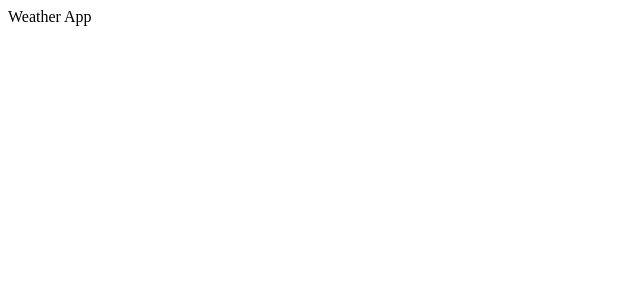
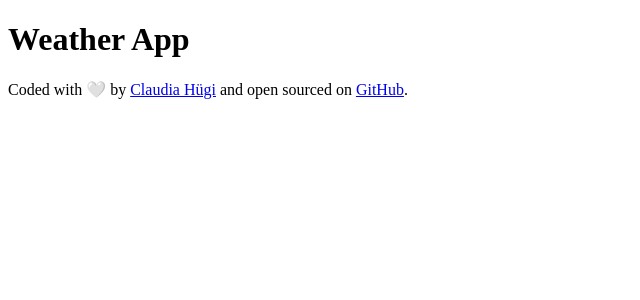
Before and after one commit to cloud-ya/react-weather-app, a React (Create React App) app: page / in a window 1280 px wide. Shown: the top 300 px of the page, without its empty margins (0-640 px from the left). Built offline with nearby package versions, Linux system fonts and the light colour scheme.

Commit message:
Added footer with portfolio and GitHub repo

```diff
--- a/src/App.js
+++ b/src/App.js
@@ -2,5 +2,22 @@ import React from "react";
 import "./App.css";
 
 export default function App() {
-  return <div className="App">Weather App</div>;
+  return (
+    <div className="App">
+      <h1>Weather App</h1>
+      <footer>
+        Coded with 🤍 by{" "}
+        <a href="https://cozy-manatee-c79f41.netlify.app/">Claudia Hügi</a> {""}
+        and open sourced on{" "}
+        <a
+          href="https://github.com/cloud-ya/react-weather-app"
+          target="_blank"
+          rel="noreferrer"
+        >
+          GitHub
+        </a>
+        .
+      </footer>
+    </div>
+  );
 }
```
